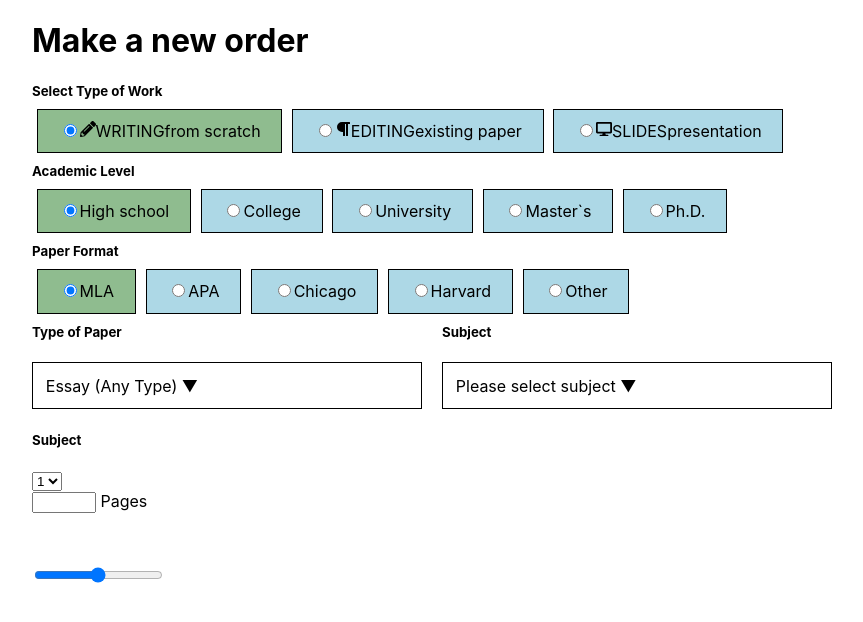
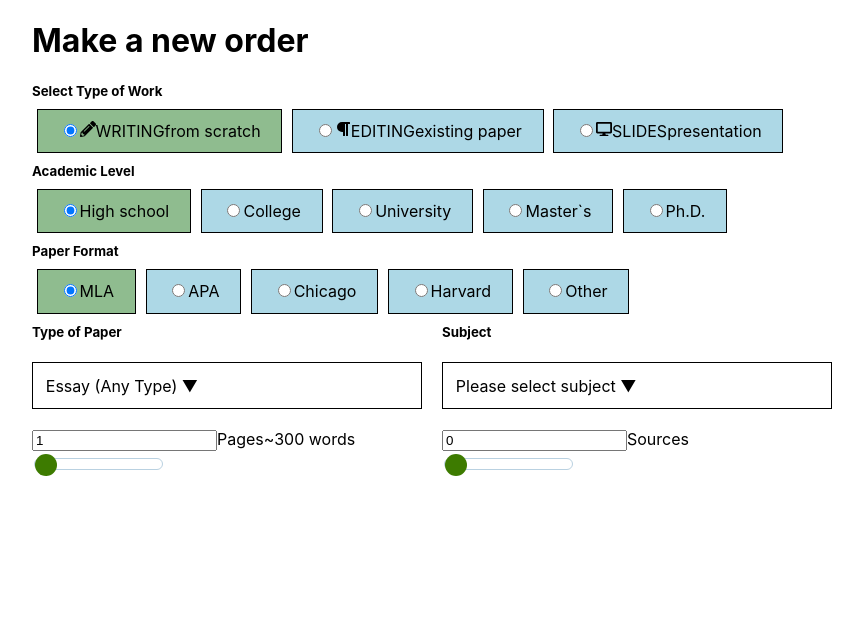
Before and after one commit to rmnkot/order-form, a React (Create React App) app: page / in a window 1280 px wide. Shown: the top 622 px of the page, without its empty margins (208-1071 px from the left). Built offline with nearby package versions, Linux system fonts and the light colour scheme.

Commit message:
Add range sliders

```diff
--- a/src/App.css
+++ b/src/App.css
@@ -60,3 +60,93 @@
 .list-item:hover {
     background-color: darkseagreen;
 }
+
+.ranges-container {
+	display: flex;
+	margin-top: 20px;
+	justify-content: space-between;
+}
+
+.ranges-container div {
+	flex: 0 0 calc(50% - 10px)
+}
+
+/* ---- range styles ---- */
+
+input[type=range] {
+	-webkit-appearance: none;
+	height: 22px;
+	background: transparent
+}
+input[type=range]:focus {
+	outline: none;
+}
+input[type=range]::-webkit-slider-runnable-track {
+	-webkit-appearance: none;
+	height: 12px;
+	border: 1px solid #b9d1e1;
+	border-radius: 6px;
+	background-clip: padding-box
+}
+input[type=range]::-webkit-slider-thumb {
+	-webkit-appearance: none;
+	background: #3d7b00;
+	width: 22px;
+	height: 22px;
+	border-radius: 11px;
+	position: relative;
+	top: -5px
+}
+input[type=range]::-moz-range-track {
+	background: #FFF;
+	height: 12px;
+	border: 1px solid #b9d1e1;
+	border-radius: 6px;
+	background-clip: padding-box
+}
+input[type=range]::-moz-range-thumb {
+	background: #3d7b00;
+	width: 22px;
+	height: 22px;
+	border-radius: 11px;
+	border: none
+}
+input[type=range]::-ms-track {
+	background: #FFF;
+	height: 12px;
+	border: none;
+	border-radius: 6px;
+	color: transparent;
+	background-clip: padding-box
+}
+input[type=range]::-ms-fill-lower {
+	/* background: #5b9b00; */
+	height: 12px;
+	border: 1px solid #b9d1e1;
+	/* border: 1px solid #3d7b00; */
+	border-radius: 6px;
+	background-clip: padding-box
+}
+input[type=range]::-ms-fill-upper {
+	background: #FFF;
+	height: 12px;
+	border: 1px solid #b9d1e1;
+	border-radius: 6px;
+	background-clip: padding-box
+}
+input[type=range]::-ms-thumb {
+	background: #3d7b00;
+	width: 22px;
+	height: 22px;
+	border-radius: 11px;
+	z-index: 100;
+	border: none;
+	position: absolute;
+	overflow: visible
+}
+input[type=range]::-ms-ticks {
+	border: none
+}
+input[type=range]::-ms-tooltip {
+	display: none
+}
--- a/src/components/orderform/OrderformControls.jsx
+++ b/src/components/orderform/OrderformControls.jsx
@@ -1,8 +1,7 @@
 import React, { Component } from 'react';
 import { FaPencilAlt, FaParagraph, FaDesktop } from 'react-icons/fa';
 
-import Subject from './controls/Subject';
-import Pages from './controls/Pages';
+import Range from './utils/Range';
 
 import PillsGroup from './controls/PillsGroup';
 import SelectGroup from './controls/SelectGroup';
@@ -119,6 +118,24 @@ export default class OrderformControls extends Component {
                 label: 'Subject',
                 dropdownOpen: false
             },
+        },
+        ranges: {
+            pages: {
+                name: 'pages',
+                min: '1',
+                value: '1',
+                max: '100',
+                label: 'Pages',
+                output: true
+            },
+            sources: {
+                name: 'sources',
+                min: '0',
+                value: '0',
+                max: '100',
+                label: 'Sources',
+                output: false
+            }
         }
     }
 
@@ -270,8 +287,32 @@ export default class OrderformControls extends Component {
 
     }
 
+    handleRangeChange = (data, e) => {
+        e.persist();
+
+        let validValue;
+
+        if (+e.target.value < data.min) {
+            validValue = data.min;
+        } else if (+e.target.value > data.max) {
+            validValue = data.max;
+        } else {
+            validValue = e.target.value;
+        }
+
+        this.setState(prevState => ({
+            ranges: {
+                ...prevState.ranges,
+                [data.name]:{
+                    ...prevState.ranges[data.name],
+                    value: validValue
+                }
+            }
+        }));
+    }
+
     render() {
-        const {pills, selects} = this.state;
+        const {pills, selects, ranges } = this.state;
 
         return (
             <div>
@@ -297,8 +338,15 @@ export default class OrderformControls extends Component {
                     ))}
                 </div>
 
-                <Subject />
-                <Pages />
+                <div className="ranges-container">
+                    {Object.values(ranges).map((item, index) => (
+                        <Range
+                            key={index}
+                            data={item}
+                            handleRangeChange={this.handleRangeChange}
+                        />
+                    ))}
+                </div>
             </div>
         );
     }
--- a/src/components/orderform/controls/Pages.jsx
+++ /dev/null
@@ -1,22 +0,0 @@
-import React, { Component } from 'react';
-
-export default class Pages extends Component {
-    render() {
-        return (
-            <div>
-                <div>
-                    <input id="pages-count" type="number" name="pages-count-value" min="0" max="100" />
-
-                    <span> Pages</span>
-                    <p id="words-count" >&nbsp;</p>
-                </div>
-
-                <div>
-                    <div>
-                        <input id="pages" name="pages" type="range" min="1" max="100" />
-                    </div>
-                </div>
-            </div>
-        );
-    }
-}
--- a/src/components/orderform/controls/Subject.jsx
+++ /dev/null
@@ -1,16 +0,0 @@
-import React, { Component } from 'react';
-
-export default class Subject extends Component {
-    render() {
-        return (
-            <div>
-                <h5>Subject</h5>
-                <select id="subject" name="subject">
-                    <option>1</option>
-                    <option>2</option>
-                    <option>3</option>
-                </select>
-            </div>
-        );
-    }
-}
--- /dev/null
+++ b/src/components/orderform/utils/Range.jsx
@@ -0,0 +1,36 @@
+import React, { Component } from 'react';
+
+export default class Range extends Component {
+    render() {
+        const {data, handleRangeChange} = this.props;
+
+        return (
+            <div>
+                <div>
+                    <input
+                        id="pages-count"
+                        type="text"
+                        name="pages-count-value"
+                        value={data.value}
+                        onChange={handleRangeChange.bind(null, data)}
+                    />
+
+                    <span>{data.label}</span>
+                    {data.output && <span id="words-count" >~{+data.value * 300} words</span>}
+                </div>
+
+                <div>
+                    <input
+                        id="pages"
+                        name="pages"
+                        type="range"
+                        min={data.min}
+                        max={data.max}
+                        value={data.value}
+                        onChange={handleRangeChange.bind(null, data)}
+                    />
+                </div>
+            </div>
+        );
+    }
+}
```
